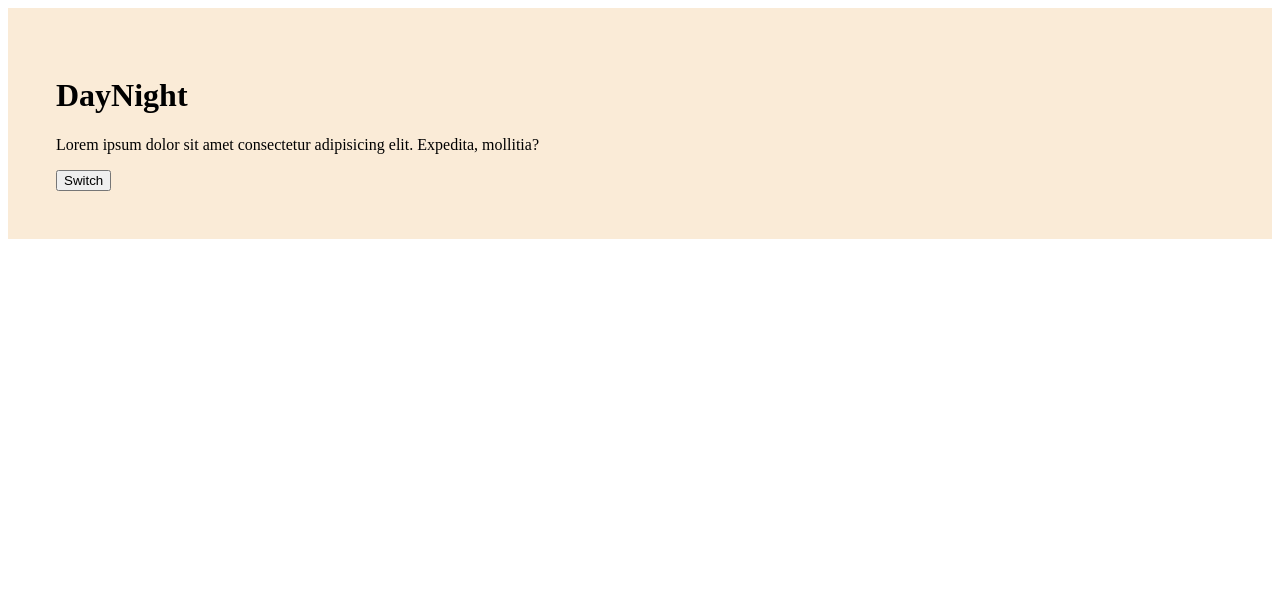
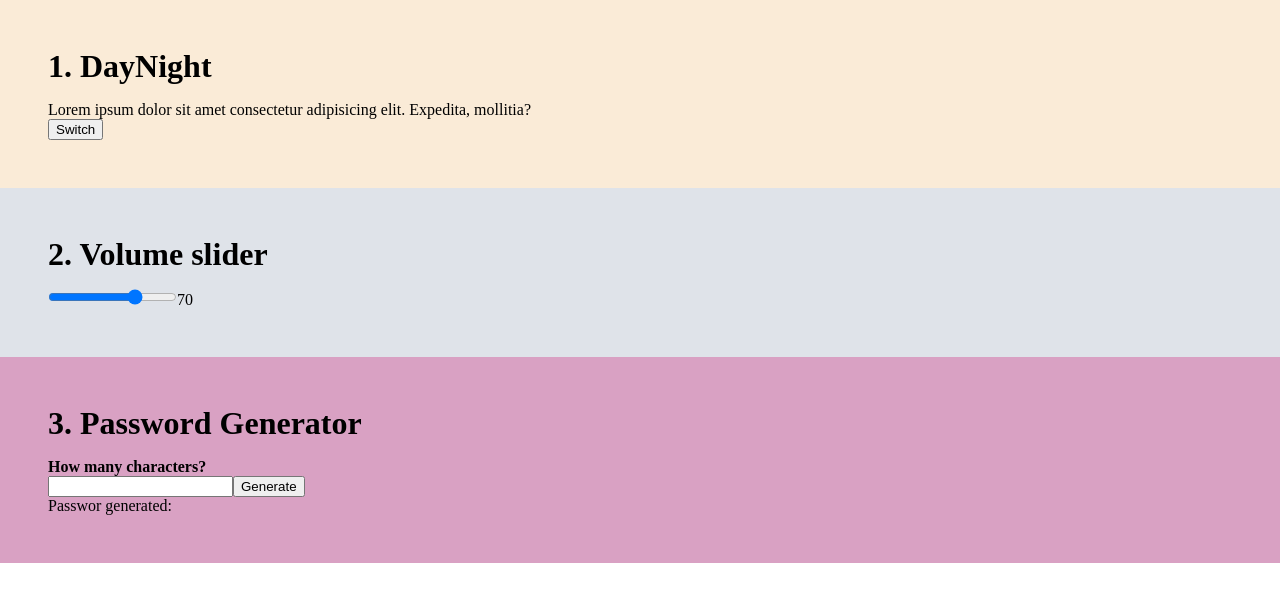
Before and after one commit to paininoa/exercise-react-states, a React (Vite) app: page / in a window 1280 px wide. Shown: the top 602 px of the page. Built offline with nearby package versions, Linux system fonts and the light colour scheme.

Commit message:
Ex 2 completed - 3 not working

```diff
--- a/src/App.css
+++ b/src/App.css
@@ -0,0 +1,7 @@
+* {
+  box-sizing: border-box;
+  margin: 0px;
+}
+h1 {
+  margin-bottom: 1rem;
+}
--- a/src/App.jsx
+++ b/src/App.jsx
@@ -31,11 +31,15 @@ la password generata in un elemento <div> o <input>.
 import { useState } from "react";
 import "./App.css";
 import DayNight from "./DayNight/DayNight";
+import Volume from "./Volume/Volume";
+import PasswordGenerator from "./PasswordGenerator/PasswordGenerator";
 
 function App() {
   return (
     <>
       <DayNight />
+      <Volume />
+      <PasswordGenerator />
     </>
   );
 }
--- a/src/DayNight/DayNight.jsx
+++ b/src/DayNight/DayNight.jsx
@@ -8,6 +8,9 @@ due Componenti principali.
 */
 
 /*
+
+// MY TRY -----------------------------
+
 import { useState } from "react";
 import "./DayNight.css";
 
@@ -48,7 +51,7 @@ export default function () {
 
   return (
     <div className={isActive ? "night" : "day"}>
-      <h1>DayNight</h1>
+      <h1>1. DayNight</h1>
       <p>
         Lorem ipsum dolor sit amet consectetur adipisicing elit. Expedita,
         mollitia?
--- /dev/null
+++ b/src/PasswordGenerator/PasswordGenerator.css
@@ -0,0 +1,4 @@
+.wrapperPassword {
+  padding: 3rem;
+  background-color: rgb(217, 161, 195);
+}
--- /dev/null
+++ b/src/PasswordGenerator/PasswordGenerator.jsx
@@ -0,0 +1,36 @@
+/*
+3.Generatore di password casuale: Sviluppare un'applicazione che generi
+una password casuale e permetta all'utente di specificare la lunghezza
+della password. Nel componente, utilizza useState per creare due variabili
+di stato: passwordLength per la lunghezza della password e password per la
+password generata. Crea un input di tipo number che permetta all'utente di
+specificare la lunghezza della password desiderata (onChange). Aggiungi un
+pulsante "Genera" che, quando cliccato (onClick), genera una nuova password
+casuale della lunghezza specificata e aggiorna lo stato password. Visualizza
+la password generata in un elemento <div> o <input>.
+*/
+
+import "./PasswordGenerator.css";
+import { useState } from "react";
+
+export default function () {
+  const [number, setNumber] = useState(4);
+  const [passwordLength, password] = useState(setNumber);
+
+  const handleClick = (event) => {};
+
+  return (
+    <div className="wrapperPassword">
+      <h1>3. Password Generator</h1>
+      <h4>How many characters?</h4>
+      <input
+        type="number"
+        value={passwordLength}
+        onChange={(e) => setNumber(e.target.valueAsNumber)}
+      />
+
+      <button onClick={handleClick}>Generate</button>
+      <div>Passwor generated: {password}</div>
+    </div>
+  );
+}
--- /dev/null
+++ b/src/Volume/Volume.css
@@ -0,0 +1,4 @@
+.wrapperVolume {
+  padding: 3rem;
+  background-color: rgb(223, 227, 233);
+}
--- /dev/null
+++ b/src/Volume/Volume.jsx
@@ -0,0 +1,35 @@
+/*
+2. Controllo del Volume: Creare un componente slider che permetta
+all'utente di controllare il livello del volume. Nel componente,
+utilizza useState per creare una variabile di stato volume che terrà
+traccia del livello del volume (da 0 a 100). Crea uno slider utilizzando
+un input di tipo range che aggiorna il valore di volume ogni volta che
+l'utente lo sposta (onChange).
+Visualizza il valore corrente del volume in un elemento <span> o <div>
+accanto allo slider.
+BONUS: Aggiungi un pulsante "Mute" che, quando cliccato (onClick),
+imposta il volume a 0 e aggiorna lo slider di conseguenza.
+*/
+
+import "./Volume.css";
+import { useState } from "react";
+
+export default function () {
+  const [value, setValue] = useState(70);
+
+  return (
+    <div className="wrapperVolume">
+      <h1>2. Volume slider</h1>
+      <input
+        type="range"
+        min={0}
+        max={100}
+        value={value}
+        onChange={(event) => {
+          setValue(event.target.valueAsNumber);
+        }}
+      />
+      <span>{value}</span>
+    </div>
+  );
+}
```
